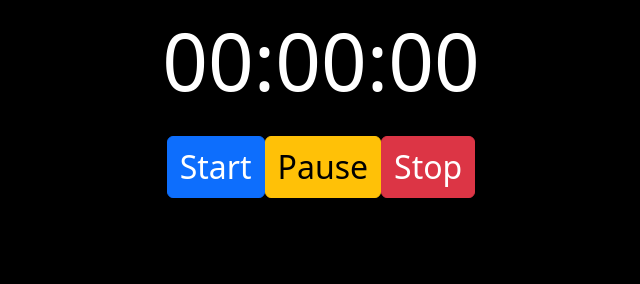
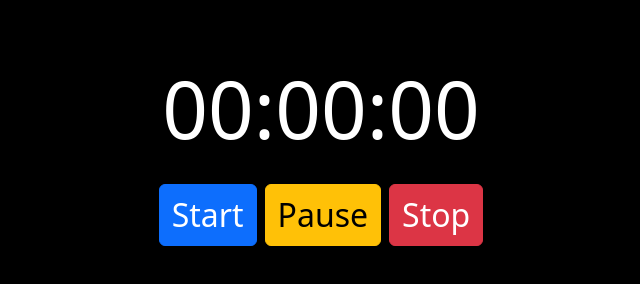
Before and after one commit to alisankarababa/stop-watch, a plain HTML site: page index.html in a window 1280 px wide. Shown: the whole page, without its empty margins (319-959 px from the left). Drawn offline with nearby package versions, Linux system fonts and the light colour scheme.

Commit message:
using bootstrap for layout

```diff
--- a/index.html
+++ b/index.html
@@ -11,23 +11,18 @@
 </head>
 
 <body>
-
     <section id="timer">
-        <div id="timer-digits">
+        <div id="timer-digits" class="d-flex gap-2 justify-content-center pt-5">
             <p>00:00:00</p>
         </div>
     </section>
 
     <section id="btns">
-        <div>
-            <button id="btn-start" type="button" class="btn btn-primary">Start</button>
-        </div>
-        <div>
-            <button id="btn-pause" class="btn btn-warning">Pause</button>
-        </div>
-        <div>
-            <button id="btn-stop" class="btn btn-danger">Stop</button>
-        </div>
+    <div class="d-flex gap-2 justify-content-center">
+            <button id="btn-start" type="button" class="btn btn-primary d-inline-flex align-items-center">Start</button>
+            <button id="btn-pause" class="btn btn-warning d-inline-flex align-items-center">Pause</button>
+            <button id="btn-stop" class="btn btn-danger d-inline-flex align-items-center">Stop</button>
+    </div>
     </section>
 
     <script src="https://cdn.jsdelivr.net/npm/bootstrap@5.3.1/dist/js/bootstrap.bundle.min.js" integrity="sha384-HwwvtgBNo3bZJJLYd8oVXjrBZt8cqVSpeBNS5n7C8IVInixGAoxmnlMuBnhbgrkm" crossorigin="anonymous"></script>
--- a/style.css
+++ b/style.css
@@ -6,19 +6,6 @@ body
 #timer
 {
     color: white;
-}
-
-#btns, #timer
-{
-    display: flex;
-    flex-direction: row;
-    justify-content: center;
-    align-items: center;
-}
-
-#timer
-{
-    flex-direction: column;
 }
 
 #timer-digits
```
